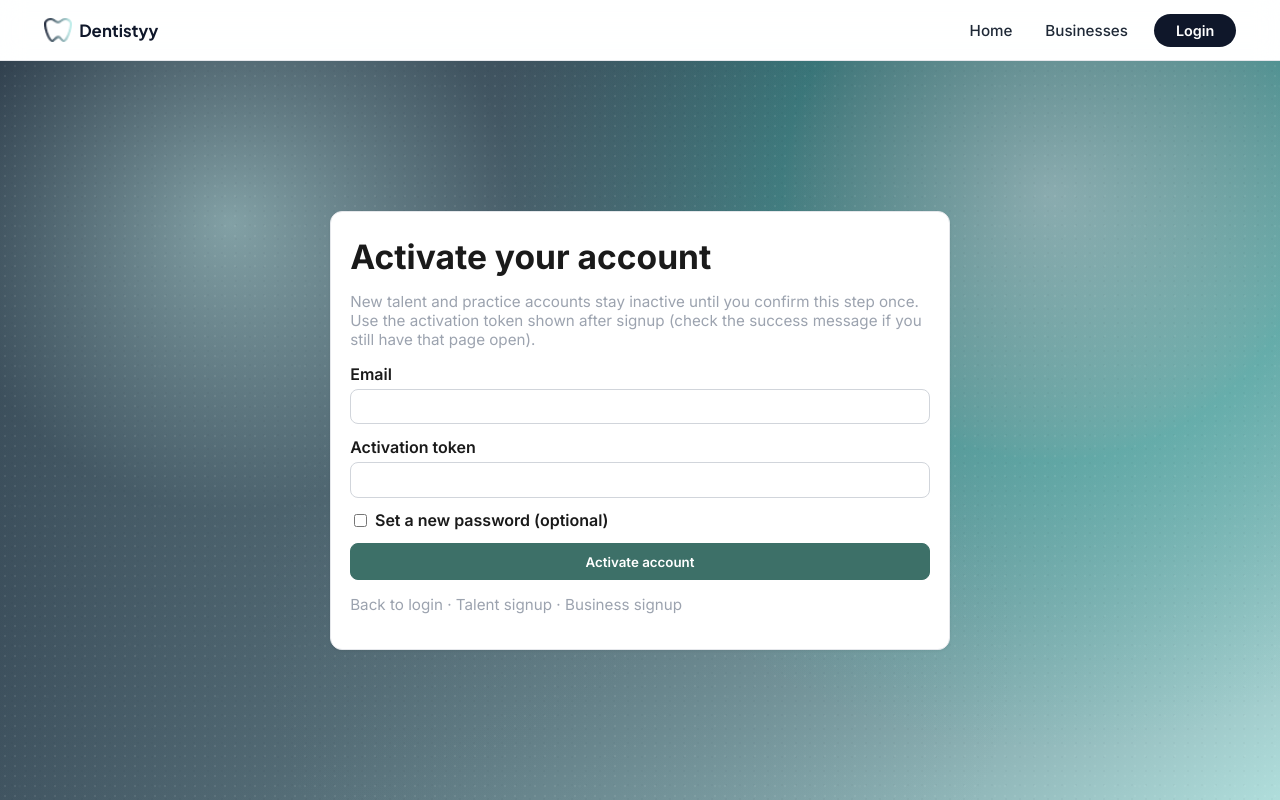
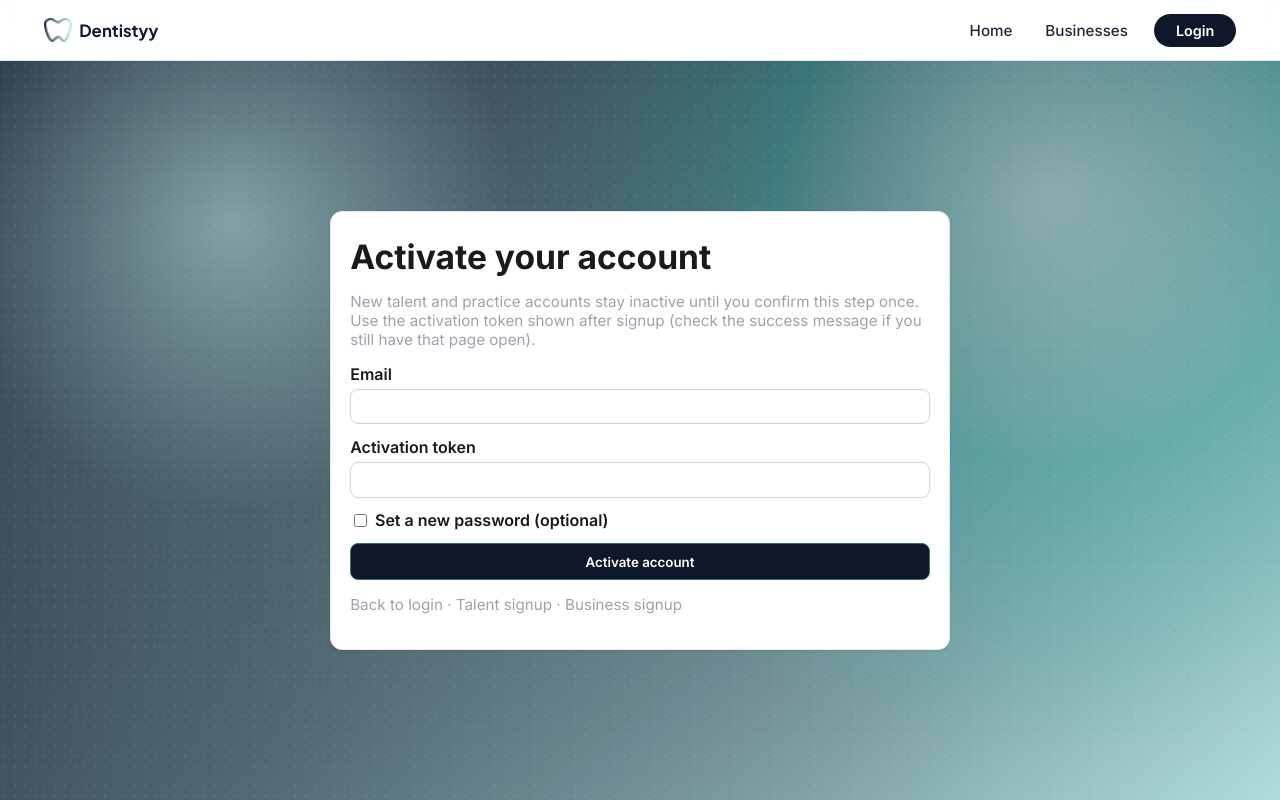
Before and after one commit to puyepuye/Dentistyy-CSC309, a React (Vite) app in the folder frontend/: page /activate in a window 1280 px wide. Built offline with nearby package versions, Linux system fonts and the light colour scheme; no server answers.

Commit message:
public page

```diff
--- a/frontend/src/styles/MarketingForms.module.css
+++ b/frontend/src/styles/MarketingForms.module.css
@@ -72,7 +72,7 @@
 }
 
 .btnPrimary {
-    background: var(--color-primary);
+    background: var(--color-brand-dark);
     color: var(--color-text-on-primary);
     border-color: var(--color-primary);
 }
```
